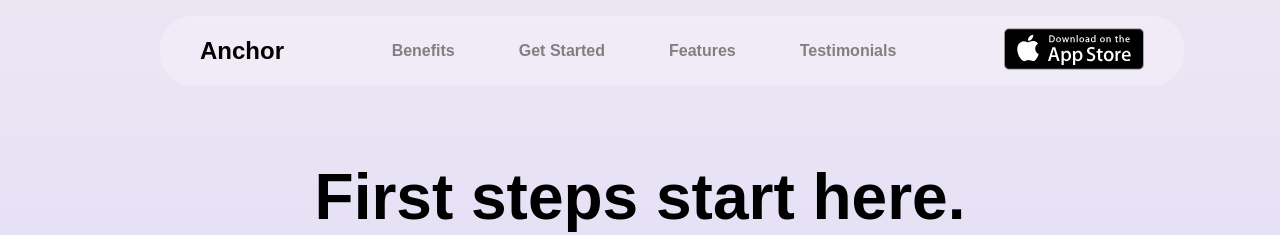
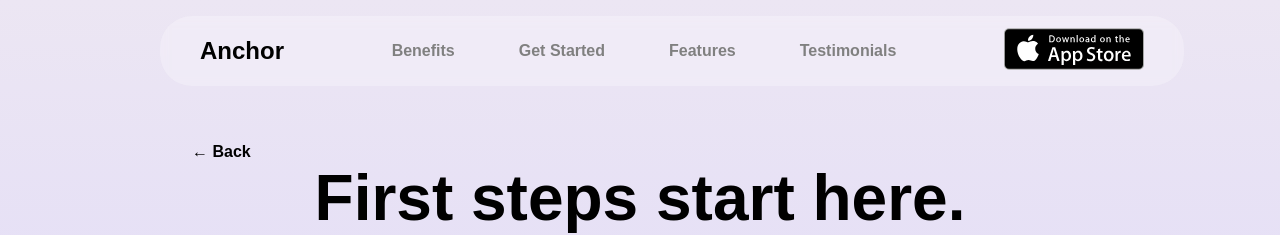
Before and after one commit to HemaDeekshitha/Anchor, a Next.js app in the folder web-frontend/anchor-web/: page /ContactPage in a window 1280 px wide. Shown: the top 235 px of the page. Built offline with nearby package versions, Linux system fonts and the light colour scheme.

Commit message:
feat: Enhance Contact page with back navigation and styling adjustments

```diff
--- a/web-frontend/anchor-web/src/app/ContactPage/Contact.module.css
+++ b/web-frontend/anchor-web/src/app/ContactPage/Contact.module.css
@@ -1,16 +1,45 @@
 .ContactPageContainer {
   background: linear-gradient(180deg, #ece6f3 0%, rgb(217, 212, 252) 100%);
 
-  height: 100vh;
+  /* height: 100vh; */
 }
 
 .ContactPageContent {
-  padding-top: 10rem;
+  padding-top: 7rem;
   display: flex;
   flex-direction: column;
   justify-content: center;
   align-items: center;
   width: 100%;
+  min-height: 100vh;
+}
+.backButtonContainer {
+  width: 100%;
+  padding-left: 12rem;
+}
+
+.backButton {
+  background: none;
+  border: none;
+  outline: none;
+  padding: 0;
+  margin: 0;
+
+  font-size: 1rem;
+  font-weight: 600;
+  color: black;
+  cursor: pointer;
+
+  display: flex;
+  align-items: center;
+  gap: 0.3rem;
+
+  transition: color 0.2s ease;
+}
+
+.backButton:hover {
+  color: black;
+  text-decoration: underline;
 }
 
 .title {
--- a/web-frontend/anchor-web/src/app/ContactPage/page.tsx
+++ b/web-frontend/anchor-web/src/app/ContactPage/page.tsx
@@ -2,17 +2,20 @@
 import React, { use, useState } from "react";
 import styles from "./Contact.module.css";
 import Header from "../LandingPage/Header/Header";
+import { useRouter } from "next/navigation";
 
 export default function Contact() {
   const [name, setName] = useState("");
   const [email, setEmail] = useState("");
   const [message, setMessage] = useState("");
 
+  const router = useRouter();
+
   const isFormValid =
     name.trim() !== "" && email.trim() !== "" && message.trim() !== "";
 
   const handleSubmit = async (e: { preventDefault: () => void }) => {
-    e.preventDefault();
+    // e.preventDefault();
 
     const res = await fetch("http://localhost:3001/contact", {
       method: "POST",
@@ -25,12 +28,26 @@ export default function Contact() {
     }
   };
 
+  const handleBack = () => {
+    if (document.referrer && document.referrer !== window.location.href) {
+      router.back(); // real browser back
+    } else {
+      router.push("/LandingPage"); // your landing page route
+    }
+  };
+
   return (
     <>
       <Header />
+
       <div id="home" className={styles.ContactPageContainer}>
         <div className={styles.ContactPageMain}>
           <div className={styles.ContactPageContent}>
+            <div className={styles.backButtonContainer}>
+              <button className={styles.backButton} onClick={handleBack}>
+                &larr; Back
+              </button>
+            </div>
             <h1 className={styles.title}>First steps start here.</h1>
             <p className={styles.subtitle}>
               Have questions, need help, or want to discover more about Anchor?
```
